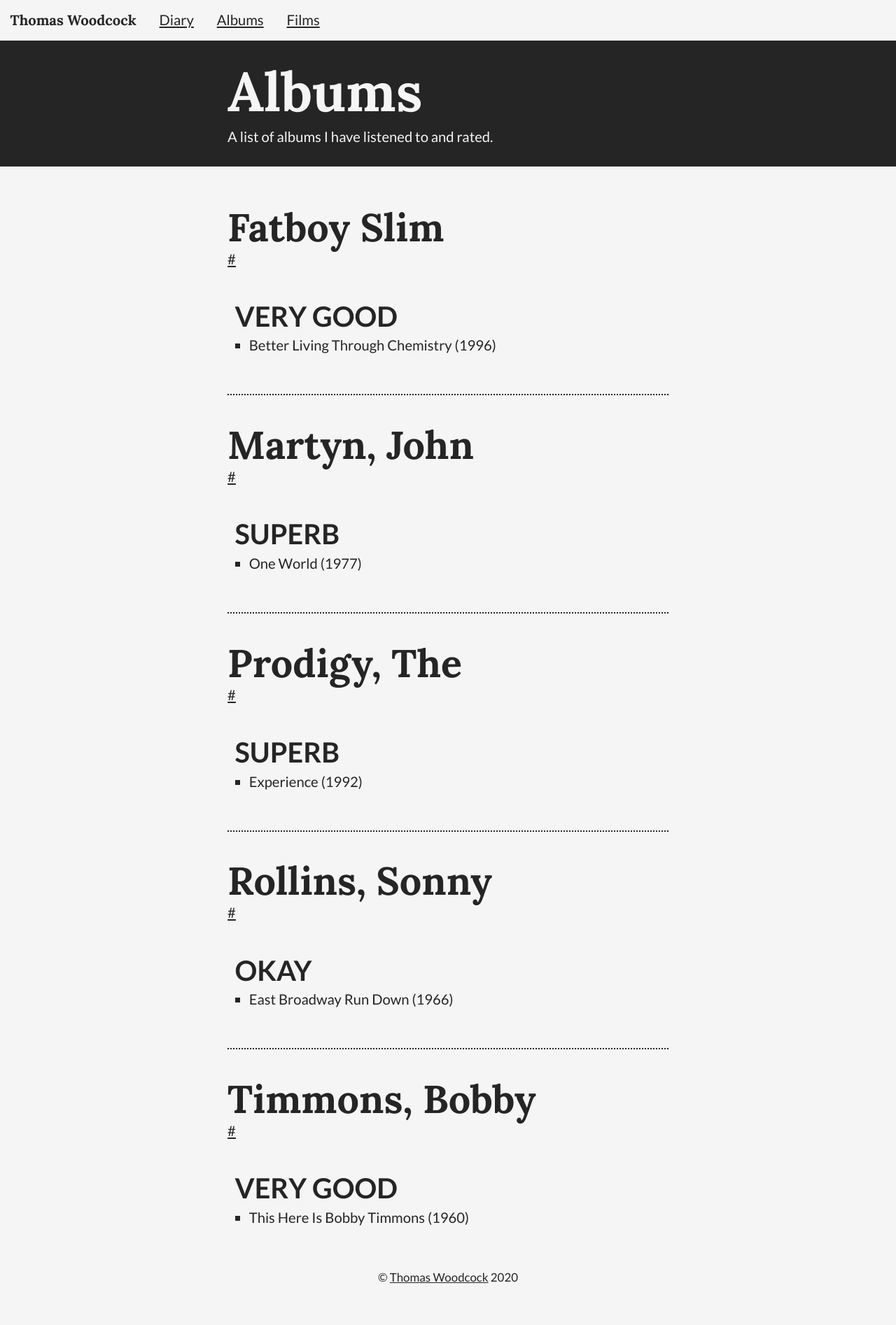
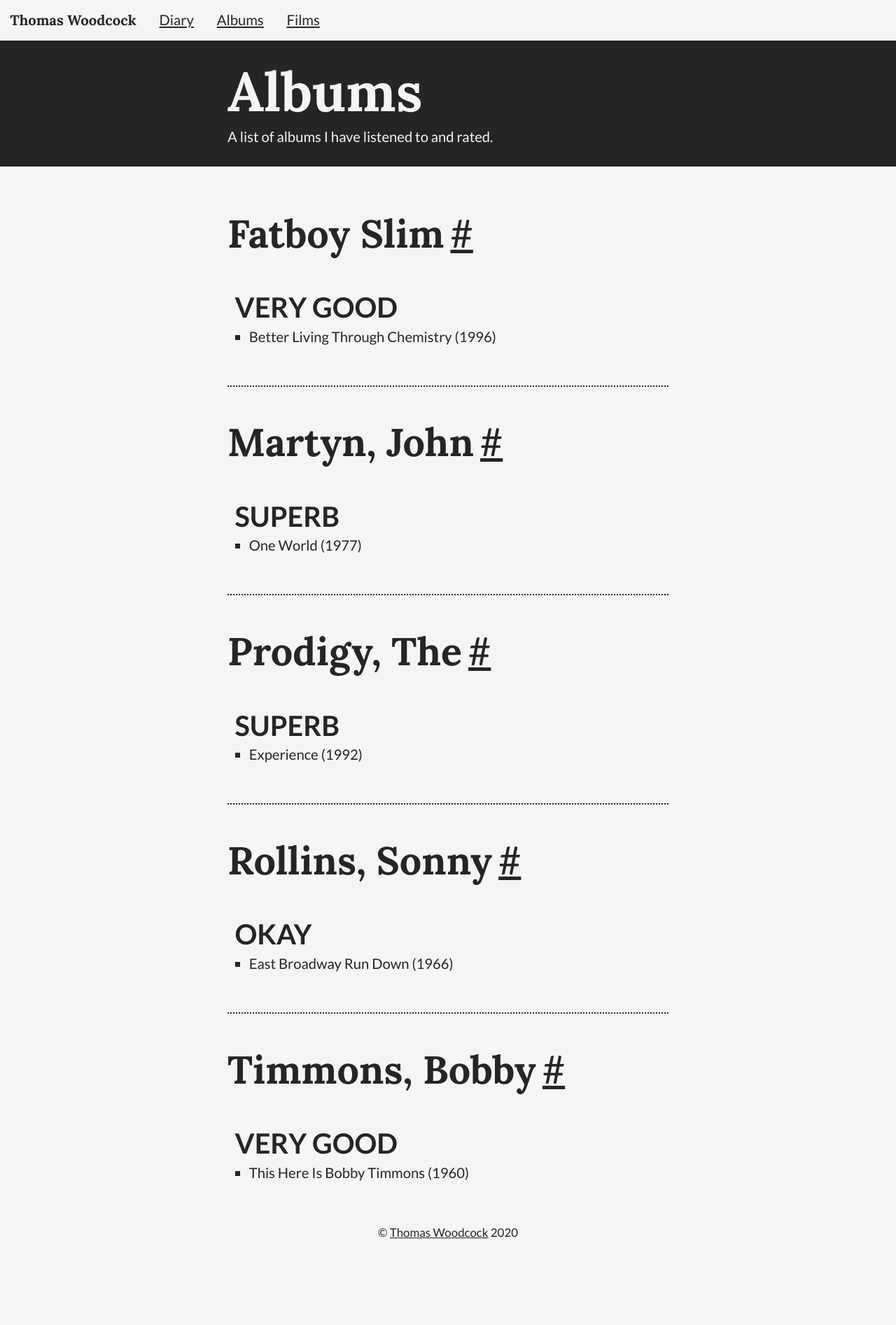
Before and after one commit to thomaswoodcock/thomaswoodcock.github.io, a Jekyll site: the page built from albums/index.html, in a window 1280 px wide. Shown: the whole page at 70% size. Built offline with Jekyll 4.4.1, drawn with Linux system fonts in a browser that asks for light colours; after the commit the page ends 1830 px from its top, so only the background shows below that.

Commit message:
Styles anchor links

```diff
--- a/css/main.css
+++ b/css/main.css
@@ -169,6 +169,15 @@
   margin-top: var(--s2);
 }
 
+.content-section > article > h2 {
+  display: inline-block;
+}
+
+.content-section > article > a {
+  font-size: var(--s3);
+  padding-left: var(--s-4);
+}
+
 .content-section > article > ul > li > section > ul {
   padding-left: var(--s0);
 }
```
